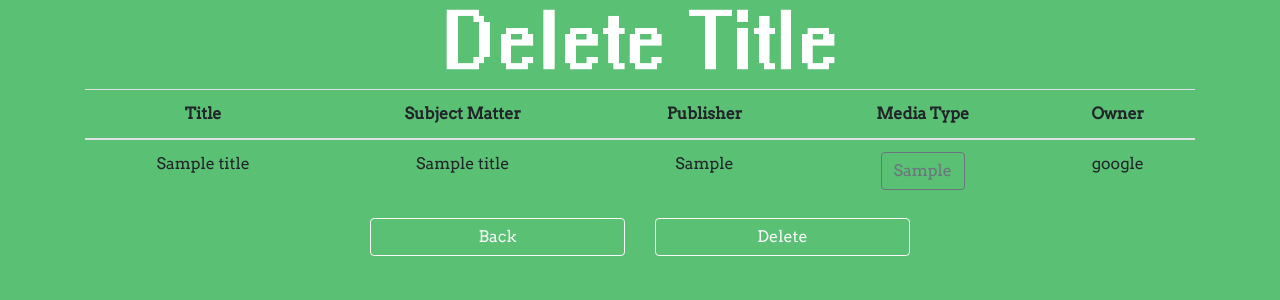
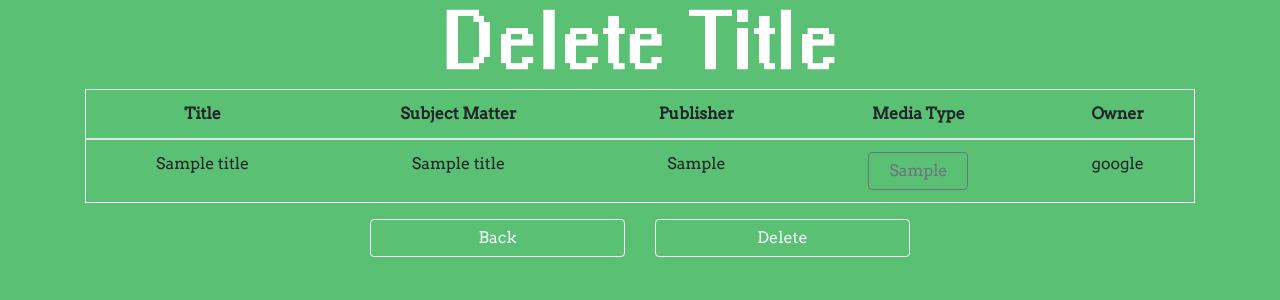
Before and after one commit to k80-f/py-archive, a Flask app: page /delete/1 in a window 1280 px wide. Shown: the top 300 px of the page. Run offline with Flask 2, Linux system fonts and the light colour scheme; tables that the repository leaves empty hold one stand-in row (values such as "Sample post"); some libraries are stand-ins or nearby versions.

Commit message:
Added validation, error message, made all buttons white, made some text white, other misc changes

```diff
--- a/forms.py
+++ b/forms.py
@@ -1,6 +1,6 @@
 # forms.py
 
-from wtforms import Form, StringField, SelectField
+from wtforms import Form, StringField, SelectField, validators
 
 class MediaSearchForm(Form):
     choices = [('Title', 'Title'),
@@ -17,5 +17,5 @@ class TitleForm(Form):
     subject_matter = StringField('Subject Matter')
     publisher = StringField('Publisher')
     media_type = SelectField('Media', choices=media_types)
-    file_url = StringField('File Url (optional)')
+    file_url = StringField('File Url (optional)', [validators.Optional(), validators.URL(message="File URL must be a valid URL (\"http://www.whatever.com\")")])
     owner = StringField('Owner Name')
--- a/static/styles.css
+++ b/static/styles.css
@@ -2,8 +2,7 @@ body {
     background-color: #5AC074;
     text-align: center;
     font-family: "arvo";
-    margin: 0;
-    overflow: hidden;
+    margin: 0px 0px 15px 0px;
 }
 
 li.list-group-item {
@@ -27,3 +26,21 @@ li.list-group-item {
 .blue {
     background-color: #5FC9F5;
 }
+
+.table {
+    border: 1px solid white;
+}
+
+form {
+    color: white;
+}
+
+.form-control::-webkit-input-placeholder { color: #999; }  /* WebKit, Blink, Edge */
+.form-control:-moz-placeholder { color: #999; }  /* Mozilla Firefox 4 to 18 */
+.form-control::-moz-placeholder { color: #999; }  /* Mozilla Firefox 19+ */
+.form-control:-ms-input-placeholder { color: #999; }  /* Internet Explorer 10-11 */
+.form-control::-ms-input-placeholder { color: #999; }  /* Microsoft Edge */
+
+.btn {
+    min-width: 100px;
+}
--- a/templates/base_layout.html
+++ b/templates/base_layout.html
@@ -3,7 +3,7 @@
     <head>
         {% block head %}
         <meta name="viewport" content="width=device-width, initial-scale=1">
-        <title>arChive</title>
+        <title>ArChive</title>
         <link rel="stylesheet" href="https://stackpath.bootstrapcdn.com/bootstrap/4.1.3/css/bootstrap.min.css" integrity="sha384-MCw98/SFnGE8fJT3GXwEOngsV7Zt27NXFoaoApmYm81iuXoPkFOJwJ8ERdknLPMO" crossorigin="anonymous">
         <link rel="stylesheet" type="text/css" href="/static/styles.css">
         <link rel="stylesheet" href="https://fonts.googleapis.com/css?family=Arvo">
--- a/templates/edit_title.html
+++ b/templates/edit_title.html
@@ -19,7 +19,11 @@
                     <input type="text" class="form-control" id="publisher" name="publisher" value="{{ form.publisher.data }}" placeholder="ABC Co.">
                 </div>
                 <div class="form-group">
-                    <label for="file_url">File URL (if applicable)</label>
+                    {% if form.file_url.errors %}
+                        <label for="file_url" class="alert alert-danger">{{ form.file_url.errors[0] }}</label>
+                    {% else %}
+                        <label for="file_url">File URL (if applicable)</label>
+                    {% endif %}
                     <input type="text" class="form-control" id="file_url" name="file_url" value="{{ form.file_url.data }}" placeholder="https://www.example.com/">
                 </div>
                 <div class="form-group">
--- a/templates/results.html
+++ b/templates/results.html
@@ -1,6 +1,6 @@
 {% extends "base_layout.html" %}
 {% block content %}
-    <table class="table table-responsive-sm">
+    <table class="table table-responsive-sm table-striped table-hover">
         <thead>
             <tr>
                 <th scope="col">Title</th>
@@ -20,7 +20,7 @@
                     <td>{{ result.publisher }}</td>
                     <td>
                         {% if result.file_url != '' %}
-                            <a class="btn btn-outline-secondary" href="{{ result.file_url }}">
+                            <a class="btn btn-outline-light" href="{{ result.file_url }}">
                         {% endif %}
                         {{ result.media_type }}
                         {% if result.file_url != '' %}
```
Also changed, not shown: templates/new_title.html (+6 -1 lines), data/library.db.
